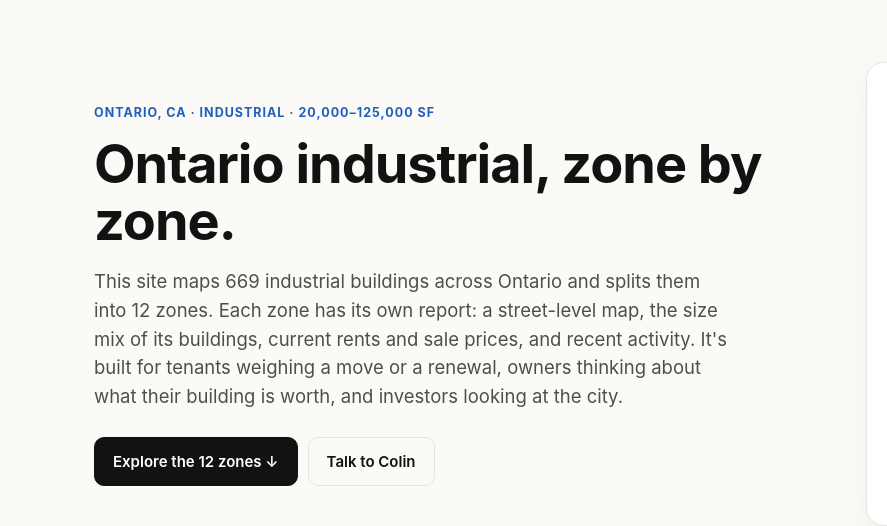
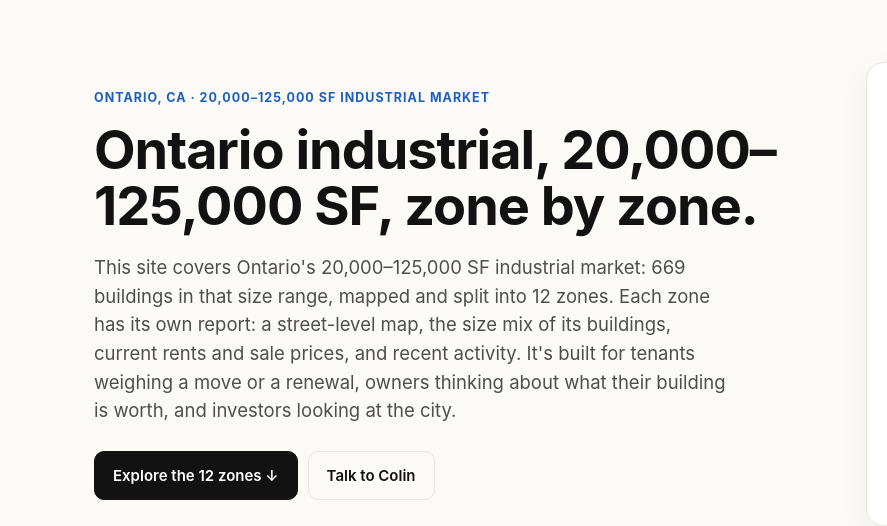
Before and after one commit to Chuver2002/Colin-Ontario-Industrial-Zones-20-125k, a plain HTML site: page index.html in a window 1280 px wide. Shown: the part 112-638 px from the top of the page, 0-887 px from the left. Drawn offline with Linux system fonts and the light colour scheme.

Commit message:
Market data update 2026-11-23

```diff
--- a/index.html
+++ b/index.html
@@ -3,7 +3,7 @@
 <head>
 <meta charset="utf-8">
 <meta name="viewport" content="width=device-width, initial-scale=1">
-<title>Ontario Industrial — 12 Zone Reports | Colin Huver, Foremost Commercial</title>
+<title>Ontario Industrial 20k–125k SF — 12 Zone Reports | Colin Huver, Foremost Commercial</title>
 <meta name="description" content="669 Ontario, CA industrial buildings of 20,000–125,000 SF, mapped in 12 zones, with a report for each: map, size mix, rents, sale prices and recent activity. Colin Huver, Foremost Commercial Real Estate Services.">
 <meta property="og:title" content="Ontario Industrial — 12 Zone Reports">
 <meta property="og:description" content="669 industrial buildings, 12 zones, one report per zone. Colin Huver, Foremost Commercial.">
@@ -126,9 +126,9 @@ footer p{margin:6px 0}
 <main class="wrap">
   <section class="hero">
     <div>
-      <div class="eyebrow">Ontario, CA · Industrial · 20,000–125,000 SF</div>
-      <h1>Ontario industrial, zone by zone.</h1>
-      <p class="lede">This site maps 669 industrial buildings across Ontario and splits them into 12 zones. Each zone has its own report: a street-level map, the size mix of its buildings, current rents and sale prices, and recent activity. It's built for tenants weighing a move or a renewal, owners thinking about what their building is worth, and investors looking at the city.</p>
+      <div class="eyebrow">Ontario, CA · 20,000–125,000 SF industrial market</div>
+      <h1>Ontario industrial, 20,000–125,000 SF, zone by zone.</h1>
+      <p class="lede">This site covers Ontario's 20,000–125,000 SF industrial market: 669 buildings in that size range, mapped and split into 12 zones. Each zone has its own report: a street-level map, the size mix of its buildings, current rents and sale prices, and recent activity. It's built for tenants weighing a move or a renewal, owners thinking about what their building is worth, and investors looking at the city.</p>
       <div class="btns"><button class="btn" data-go="zones">Explore the 12 zones ↓</button><button class="btn ghost" data-go="contact">Talk to Colin</button></div>
     </div>
     <aside class="agent">
@@ -301,7 +301,7 @@ function route(){
  if(v!=='overview'){const g=+v.split('-')[1];let box=document.getElementById('v-'+v);if(!box){box=document.createElement('div');box.className='view on';box.id='v-'+v;document.querySelector('.views').appendChild(box);}
   if(!box.firstChild){const f=document.createElement('iframe');f.src='zones/zone-'+String(g).padStart(2,'0')+'.html?embed=1';f.title='Zone '+g+' report';box.appendChild(f);}
   document.title='Zone '+g+': '+NM[g]+' — Ontario Industrial | Colin Huver, Foremost Commercial';}
- else document.title='Ontario Industrial — 12 Zone Reports | Colin Huver, Foremost Commercial';
+ else document.title='Ontario Industrial 20k–125k SF — 12 Zone Reports | Colin Huver, Foremost Commercial';
 }
 window.addEventListener('hashchange',route);route();
 })();
```
